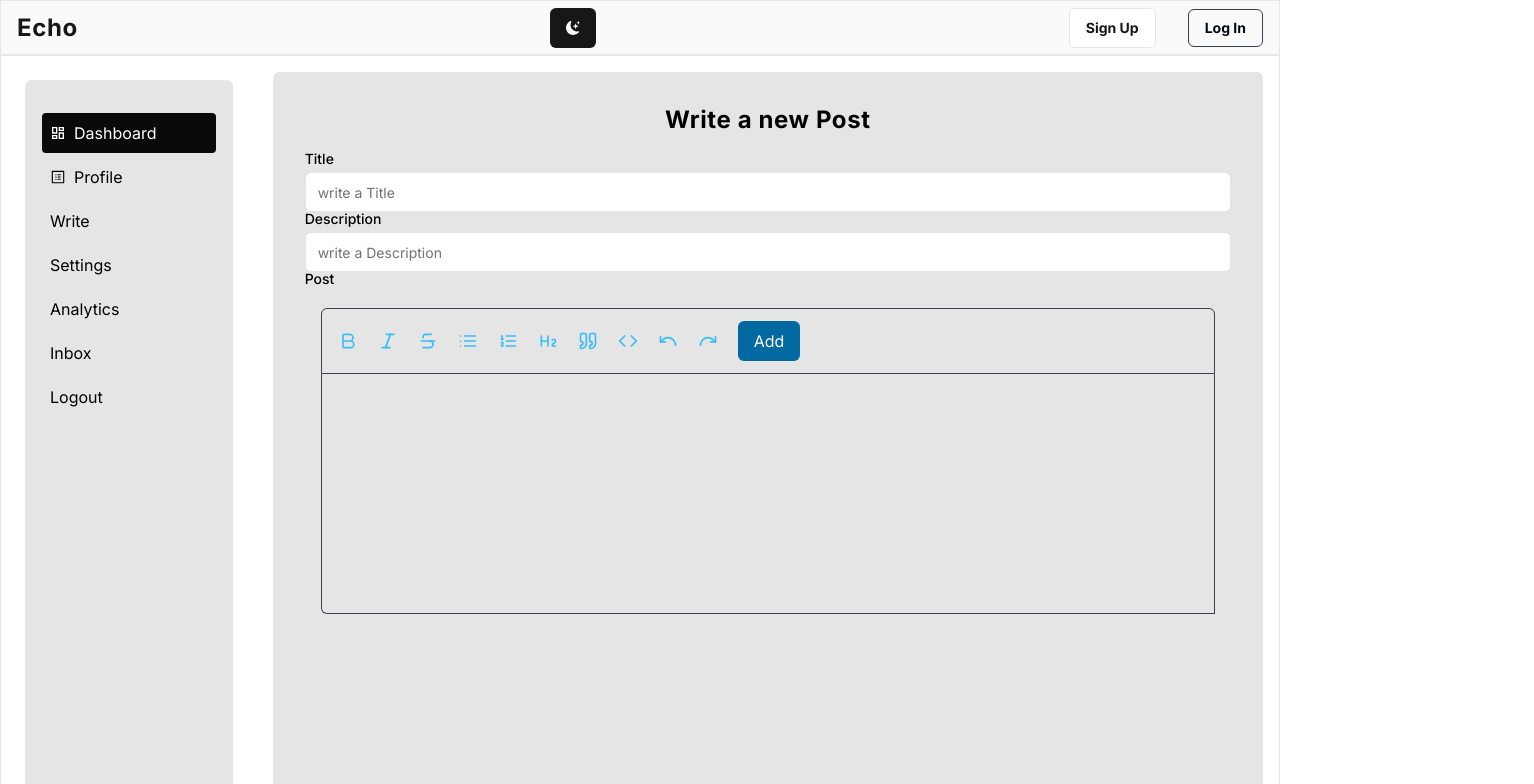
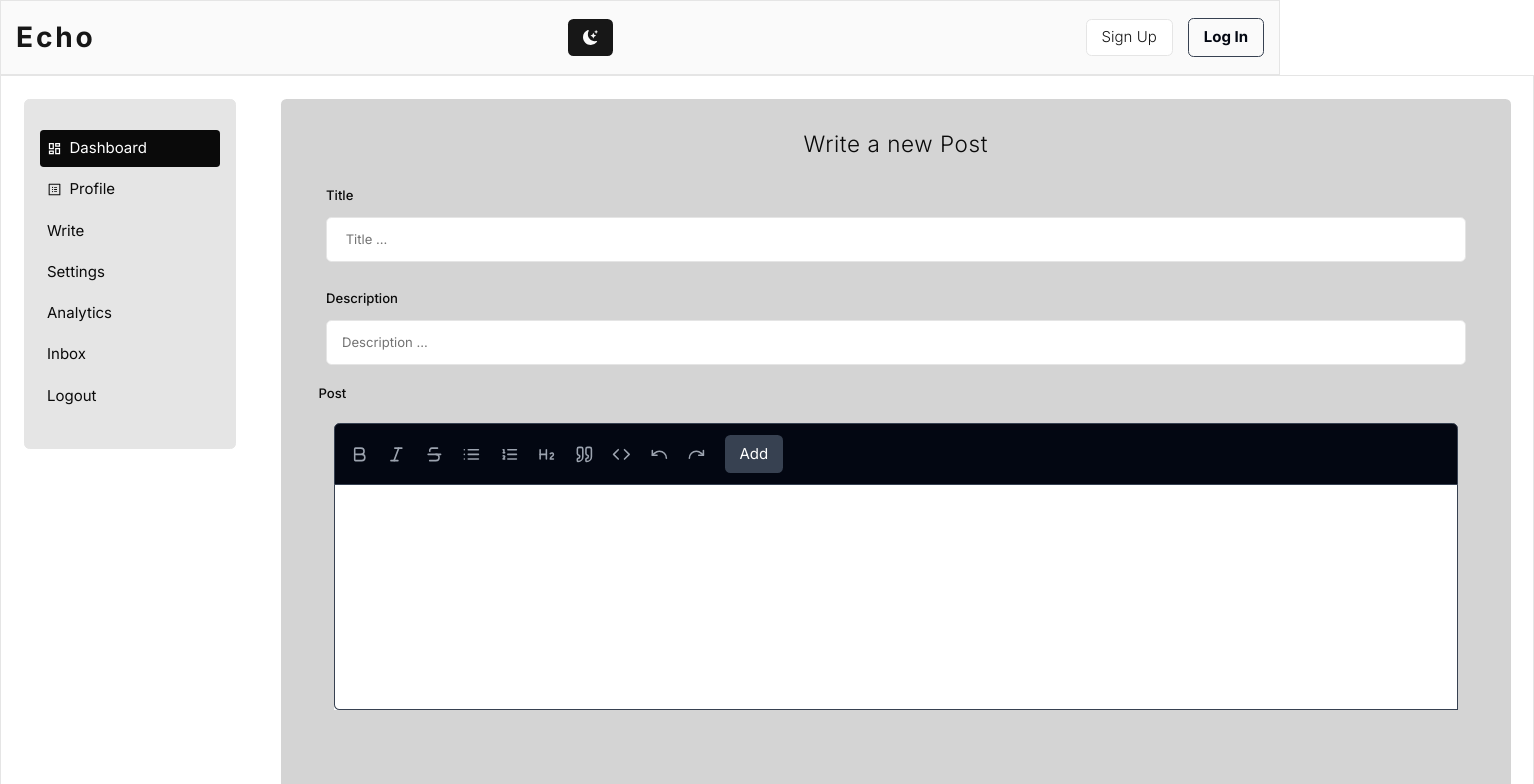
Before and after one commit to abdelhak-org/echo, a Next.js app: page /dashboard/write in a window 1280 px wide. Shown: the top 784 px of the page, 1534 px wide, since content can reach past the window. Built offline with nearby package versions, Linux system fonts and the light colour scheme; no server answers; a web font is replaced by a local one.

Commit message:
improve the design

```diff
--- a/src/app/dashboard/layout.tsx
+++ b/src/app/dashboard/layout.tsx
@@ -12,9 +12,11 @@ export default function DashboardLayout({
   children: React.ReactNode;
 }) {
   return (
-      <section className=" w-screen  h-screen flex space-x-8 mx-auto p-4 border  bg-white" >
+      <section className="w-[1534px]  min-h-screen flex space-x-8 mx-auto p-4 border
+      roundeded-md
+      bg-white" >
         <ControllMenu />
-        <main className="flex-1">
+        <main className="w-full  mx-auto p-2">
         {children}
         </main>
 
--- a/src/app/dashboard/page.tsx
+++ b/src/app/dashboard/page.tsx
@@ -5,15 +5,18 @@ import React from 'react'
 
 const page = () => {
   return (
-    <div className='w-full
+    <div className='w-full  mx-auto p-4
       rounded-md bg-neutral-200 '>
 
       <h1 className='text-center font-bold text-3xl my-4 text-sans
-       '>Dashboard</h1>
+      '>Dashboard</h1>
+
       <p
       className='text-center text-lg text-sans px-8'
       >Lorem ipsum dolor sit amet consectetur adipisicing elit. Odio non quod placeat illum, sunt maxime. Quam autem repellendus nesciunt,
-         alias minus est expedita soluta, suscipit cumque vel fuga nostrum.  </p>
+        alias minus est expedita soluta, suscipit cumque vel fuga nostrum.
+      </p>
+
     </div>
     )
 
--- a/src/app/dashboard/write/page.tsx
+++ b/src/app/dashboard/write/page.tsx
@@ -48,26 +48,28 @@ export default function page() {
 
 
   return (
-    <div  className=" w-full min-h-full  space-y-4   bg-neutral-200 rounded-md p-8 ">
+    <div  className = " w-full max-w-[1534px] min-h-full mx-auto space-y-4   bg-neutral-300 rounded-md p-8 " >
 
-    <h1 className="text-2xl font-bold text-center tracking-wide">Write a new Post</h1>
+    <h1 className="text-2xl font-light text-center tracking-wide font-sans  ">Write a new Post</h1>
     <form onSubmit={handleSubmit}>
-    <div className="grid w-full  items-center gap-1.5">
+    <div className=" w-full  items-start p-4 flex flex-col  space-y-4 ">
       <Label htmlFor="title">Title</Label>
       <Input
       value={title}
       onChange={(e)=>setTitle(e.target.value)}
-      className=" w-full"
-      type="text" id="title" placeholder="write a Title" />
+      className=" w-full min-h-12"
+      type="text" id="title" placeholder="  Title ... " />
     </div>
-    <div className="grid w-full  items-center gap-1.5">
+    <div className=" w-full  items-start p-4 flex flex-col  space-y-4 ">
       <Label htmlFor="title">Description</Label>
       <Input
-      className=" w-full"
-      type="text" id="description" placeholder="write a Description" />
+      className=" w-full min-h-12"
+      type="text" id="description" placeholder=" Description ..." />
     </div>
-    <div className="grid w-full  items-center gap-1.5">
-      <Label htmlFor="post">Post</Label>
+    <div  className=" w-full  items-start p-2 flex flex-col  space-y-2 ">
+
+      <Label
+      htmlFor="post">Post</Label>
       <Tiptap
        content ={content}
        handleContentChange  = {(newContent:any)=> handleContentChange(newContent)}
--- a/src/app/globals.css
+++ b/src/app/globals.css
@@ -1,6 +1,16 @@
 @tailwind base;
 @tailwind components;
 @tailwind utilities;
+
+*{
+  box-sizing: border-box;
+  padding :0px ;
+  margin :0px ;
+  font-size: 15px;
+}
+
+
+
 
 @layer base {
   :root {
@@ -68,7 +78,7 @@
 
 
 
-/*
+
 @layer base {
   * {
     @apply border-border;
@@ -77,4 +87,3 @@
     @apply bg-background text-foreground;
   }
 }
-*/
--- a/src/components/articles/Articles.tsx
+++ b/src/components/articles/Articles.tsx
@@ -11,7 +11,7 @@ const Articles  = async () => {
   const posts = await getPosts();
   console.log("articles", posts )
   return (
-    <section className="max-w-[1534px] min-h-screen mx-auto  px-8 py-12">
+    <section className="max-w-[1080px] w-full  min-h-screen mx-auto  px-4 py-12">
       {
        posts?.map((post:Post, index:number ) => (
         <PostCard
--- a/src/components/navbar/LoginButton.tsx
+++ b/src/components/navbar/LoginButton.tsx
@@ -17,7 +17,7 @@ const LoginButton = () => {
   }
   return (
   <button
-  className="font-bold text-sm rounded-md border border-gray-700 text-gray-950 px-4 py-2 dark:text-gray-100 dark:bg-gray-900
+  className="font-bold  text-md rounded-md border border-gray-700 text-gray-950 px-4 py-2 dark:text-gray-100 dark:bg-gray-900
   hover:bg-gray-100 dark:hover:bg-gray-800
   "
   onClick={()=> Router.push("/login")}>Log In</button>
--- a/src/components/navbar/Navbar.tsx
+++ b/src/components/navbar/Navbar.tsx
@@ -6,21 +6,21 @@ import SignUpButton from "./SignUpButton";
 const Navbar = () => {
   return (
     <nav
-      className="w-screen  h-[55px] dark:text-neutral-100 dark:bg-neutral-900 border
+      className="w-screen  h-[75px] dark:text-neutral-100 dark:bg-neutral-900 border
       bg-neutral-50 text-neutral-900"
     >
-      <div className="max-w-[1534px] h-full flex justify-between items-center   z-50 mx-auto px-4
+      <div className="max-w-[1534px] w-full  h-full flex justify-between items-center   z-50 mx-auto px-4
     ">
       <Link href="/">
       <h4
-      className="text-2xl font-bold cursor-pointer  tracking-wide  "
+      className="text-3xl font-bold cursor-pointer  tracking-widest  "
       >Echo
       </h4>
       </Link>
       <div>
         <ModeToggle />
       </div>
-      <div className="flex space-x-8 items-center ">
+      <div className="flex space-x-4 items-center ">
       <SignUpButton />
       <LoginButton />
       </div>
--- a/src/components/navbar/SignUpButton.tsx
+++ b/src/components/navbar/SignUpButton.tsx
@@ -6,14 +6,14 @@ const SignUpButton = () => {
 
 
   if (status === "authenticated") {
-    return <p > loged in as :{session.user?.email}</p>;
+    return <p className="text-xs font-sans "> loged in as :{session.user?.email}</p>;
 
   }
 
 
   return(
   <Button
-  className=" font-bold font-roboto px-4 py-3 "
+  className=" font-light  font-roboto px-4 py-3 text-sm "
     variant={"outline"} >
     <Link href="/register">
       Sign Up
--- a/src/components/tiptap/Tiptap.tsx
+++ b/src/components/tiptap/Tiptap.tsx
@@ -4,30 +4,27 @@ import { useEditor, EditorContent } from "@tiptap/react";
 import StarterKit from "@tiptap/starter-kit";
 import ToolBar from "./ToolBar";
 
-const Tiptap = ({ content , handleContentChange }:any) => {
-
+const Tiptap = ({ content, handleContentChange }: any) => {
   const onContentChange = (newContent: any) => {
     handleContentChange(newContent);
-  }
+  };
 
   const editor = useEditor({
-    extensions: [StarterKit],
+    extensions: [StarterKit  ],
     editorProps: {
       attributes: {
-        class:
-          "flex flex-col px-4 py-3 justify-start border-b border-r border-l border-gray-700 text-gray-700   items-start w-full min-h-60  gap-3 font-medium text-[16px] pt-4 rounded-bl-md outline-none  ",
+        class:" flex flex-col px-4 py-3 justify-start  border-b border-r border-l border-gray-700 text-gray-700 items-start w-full min-h-60  gap-3 font-medium text-[16px] pt-4 rounded-bl-md outline-none  ",
       },
-
     },
-      onUpdate : ({ editor }) => {
-      onContentChange(editor.getHTML())
-    }
+    onUpdate: ({ editor }) => {
+      onContentChange(editor.getHTML());
+    },
   });
-  console.log(content , "tiptap")
+  console.log(content, "tiptap");
   return (
-    <div className="w-full p-4">
-    <ToolBar  editor={editor} content={content} />
-    <EditorContent  editor={editor} style={{whiteSpace:"pre-line"}}/>
+    <div className="w-full p-4 ">
+      <ToolBar editor={editor} content={content} />
+      <EditorContent editor={editor} style={{ whiteSpace: "pre-line" ,backgroundColor:"white"}} />
     </div>
   );
 };
--- a/src/components/tiptap/ToolBar.tsx
+++ b/src/components/tiptap/ToolBar.tsx
@@ -22,10 +22,9 @@ const ToolBar = ({
   content: string;
 }) => {
   if (!editor) return null;
-  console.log(content , "menubar")
   return (
     <div
-      className="flex justify-between items-center  gap-5 w-full flex-wrap border border-gray-700 p-2
+      className="flex justify-between items-center  gap-5 w-full flex-wrap border border-gray-700 p-2 bg-gray-950
     px-4 py-3 rounded-tl-md rounded-tr-md "
     >
       <div className=" flex gap-5 items-center  justify-start w-full lg-w-10/20 flex-wrap">
@@ -36,8 +35,8 @@ const ToolBar = ({
           }}
           className={
             editor.isActive("bold")
-              ? "bg-sky-700 text-white p-2 rounded-lg"
-              : " text-sky-400"
+              ? "bg-gray-700 text-white p-2 rounded-lg"
+              : " text-gray-400"
           }
         >
           <Bold className="w-5 h-5 " />
@@ -50,8 +49,8 @@ const ToolBar = ({
           }}
           className={
             editor.isActive("italic")
-              ? "bg-sky-700 text-white p-2 rounded-lg"
-              : " text-sky-400"
+              ? "bg-gray-700 text-white p-2 rounded-lg"
+              : " text-gray-400"
           }
         >
           <Italic className="w-5 h-5 " />
@@ -64,8 +63,8 @@ const ToolBar = ({
           }}
           className={
             editor.isActive("strike")
-              ? "bg-sky-700 text-white p-2 rounded-lg"
-              : " text-sky-400"
+              ? "bg-gray-700 text-white p-2 rounded-lg"
+              : " text-gray-400"
           }
         >
           <Strikethrough className="w-5 h-5 " />
@@ -78,8 +77,8 @@ const ToolBar = ({
           }}
           className={
             editor.isActive("bulletList")
-              ? "bg-sky-700 text-white p-2 rounded-lg"
-              : " text-sky-400"
+              ? "bg-gray-700 text-white p-2 rounded-lg"
+              : " text-gray-400"
           }
         >
           <List className="w-5 h-5 " />
@@ -92,8 +91,8 @@ const ToolBar = ({
           }}
           className={
             editor.isActive("orderedList")
-              ? "bg-sky-700 text-white p-2 rounded-lg"
-              : " text-sky-400"
+              ? "bg-gray-700 text-white p-2 rounded-lg"
+              : " text-gray-400"
           }
         >
           <ListOrdered className="w-5 h-5 " />
@@ -106,8 +105,8 @@ const ToolBar = ({
           }}
           className={
             editor.isActive("heading", { level: 2 })
-              ? "bg-sky-700 text-white p-2 rounded-lg"
-              : " text-sky-400"
+              ? "bg-gray-700 text-white p-2 rounded-lg"
+              : " text-gray-400"
           }
         >
           <Heading2 className="w-5 h-5 " />
@@ -120,8 +119,8 @@ const ToolBar = ({
           }}
           className={
             editor.isActive("blockquote")
-              ? "bg-sky-700 text-white p-2 rounded-lg"
-              : " text-sky-400"
+              ? "bg-gray-700 text-white p-2 rounded-lg"
+              : " text-gray-400"
           }
         >
           <Quote className="w-5 h-5 " />
@@ -133,8 +132,8 @@ const ToolBar = ({
           }}
           className={
             editor.isActive("code")
-              ? "bg-sky-700 text-white p-2 rounded-lg"
-              : " text-sky-400"
+              ? "bg-gray-700 text-white p-2 rounded-lg"
+              : " text-gray-400"
           }
         >
           <Code className="w-5 h-5 " />
@@ -146,8 +145,8 @@ const ToolBar = ({
           }}
           className={
             editor.isActive("undo")
-              ? "bg-sky-700 text-white p-2 rounded-lg"
-              : " text-sky-400"
+              ? "bg-gray-700 text-white p-2 rounded-lg"
+              : " text-gray-400"
           }
         >
           <Undo className="w-5 h-5 " />
@@ -159,8 +158,8 @@ const ToolBar = ({
           }}
           className={
             editor.isActive("redo")
-              ? "bg-sky-700 text-white p-2 rounded-lg"
-              : " text-sky-400"
+              ? "bg-gray-700 text-white p-2 rounded-lg"
+              : " text-gray-400"
           }
         >
           <Redo className="w-5 h-5 " />
@@ -168,7 +167,7 @@ const ToolBar = ({
 
         <button
           type="submit"
-          className={ "px-4 bg-sky-700 text-white py-2 rounded-md"}
+          className={ "px-4 bg-gray-700 text-white py-2 rounded-md"}
         >
           Add
         </button>
```
